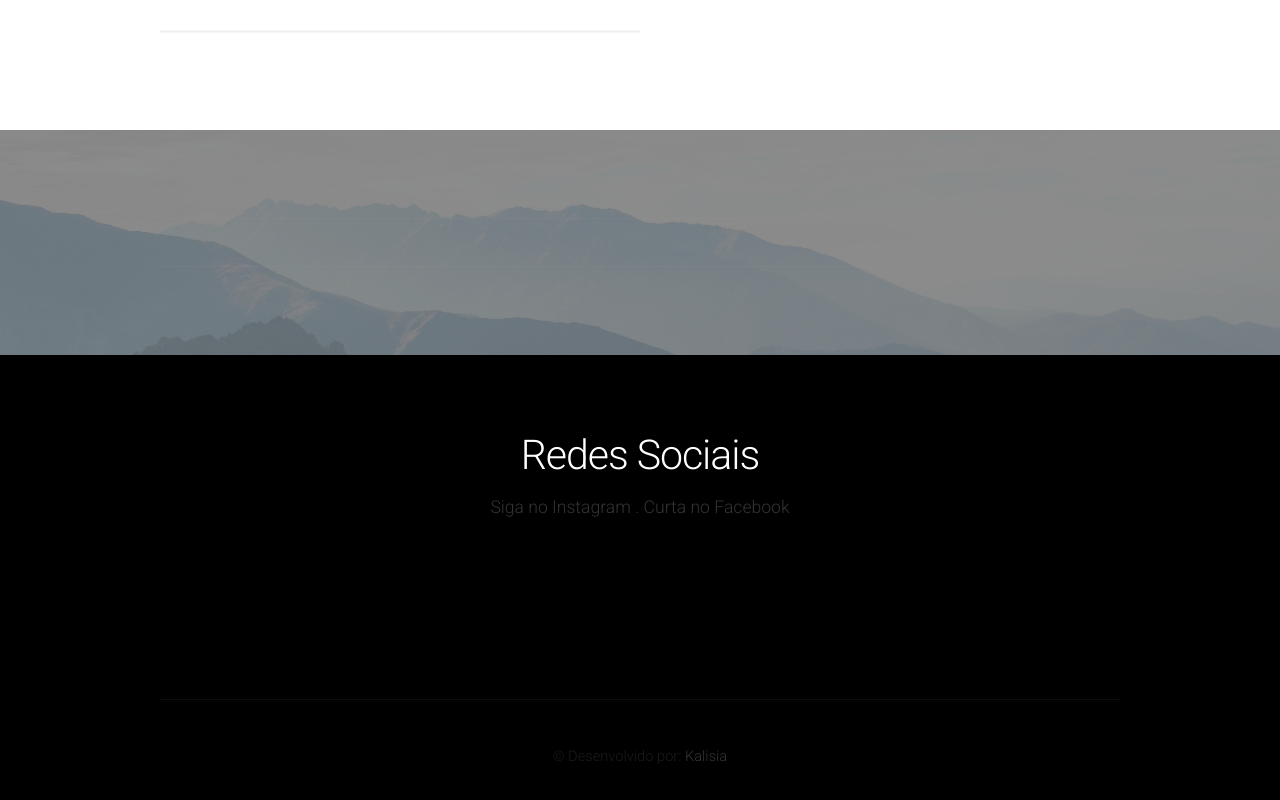
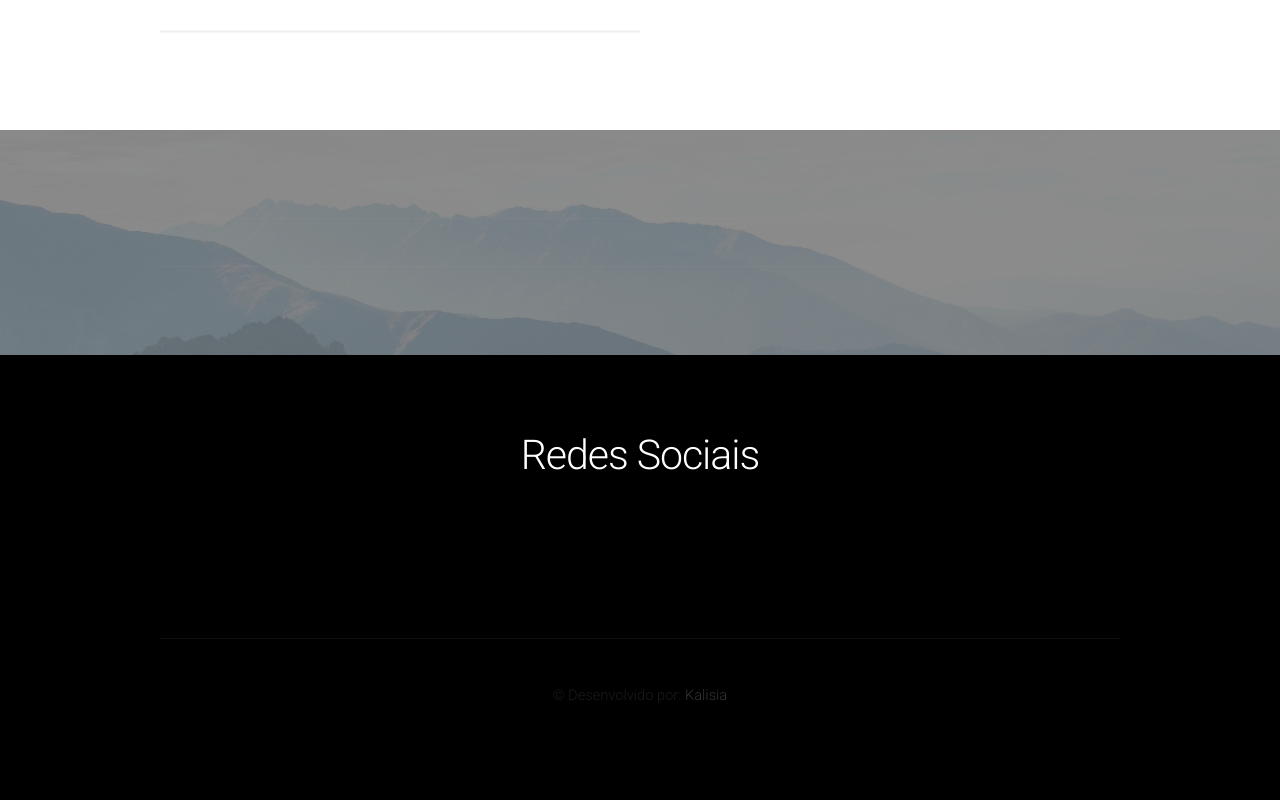
Before and after one commit to fabiopaesleme/fabiopaesleme.github.io, a plain HTML site: page parceria.html in a window 1280 px wide. Shown: the part 1334-2134 px from the top of the page. After the commit the page ends 2087 px from the top, so only its background shows below. Drawn offline with nearby package versions, Linux system fonts and the light colour scheme.

Commit message:
Update #1

```diff
--- a/parceria.html
+++ b/parceria.html
@@ -87,7 +87,6 @@
 				<section>
 					<header>
 						<h2>Redes Sociais</h2>
-						<span class="byline">Siga no Instagram . Curta no Facebook</span>
 					</header>
 					<ul class="contact">
 						<li><a href="https://www.instagram.com/paeslemefisio/" class="fa fa-instagram"><span>Instagram</span></a></li>
```
